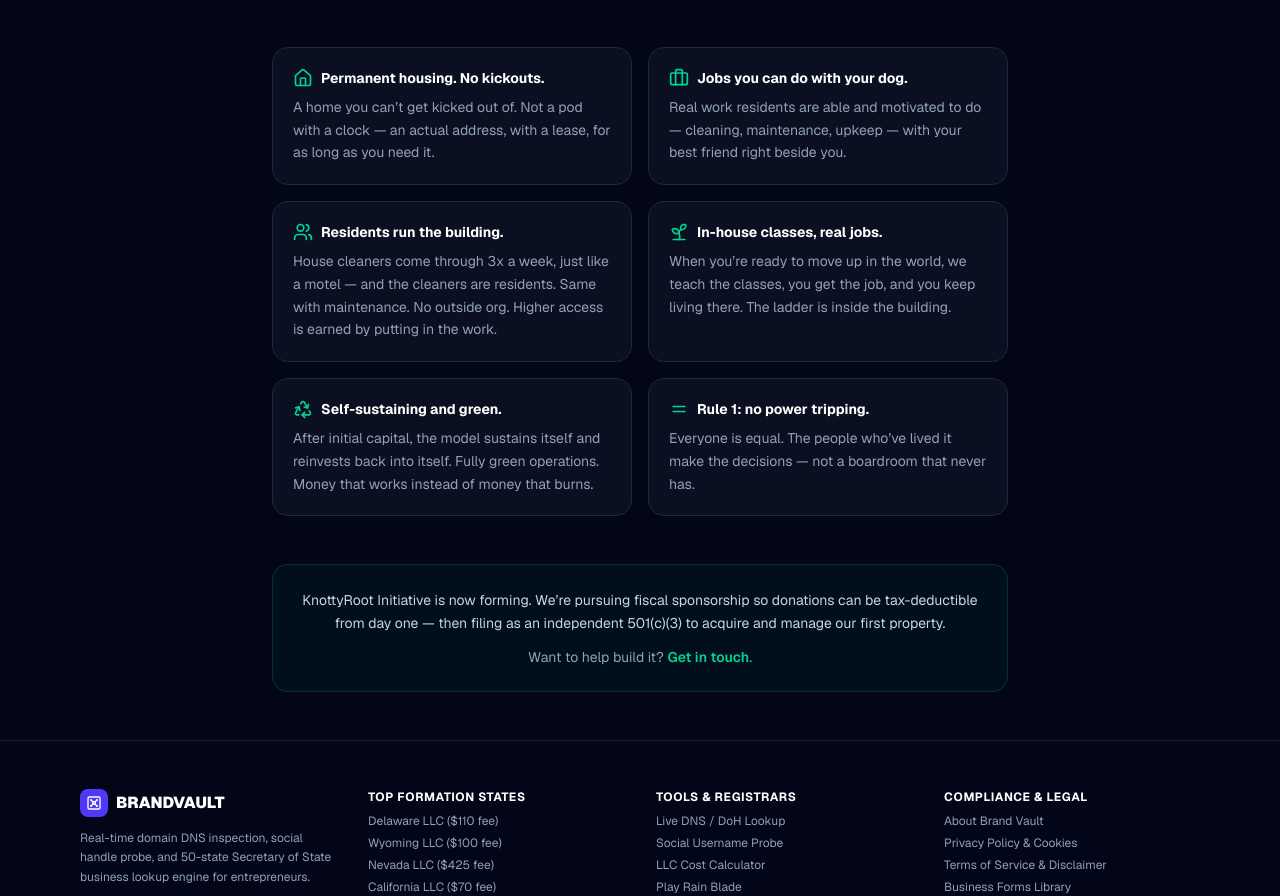
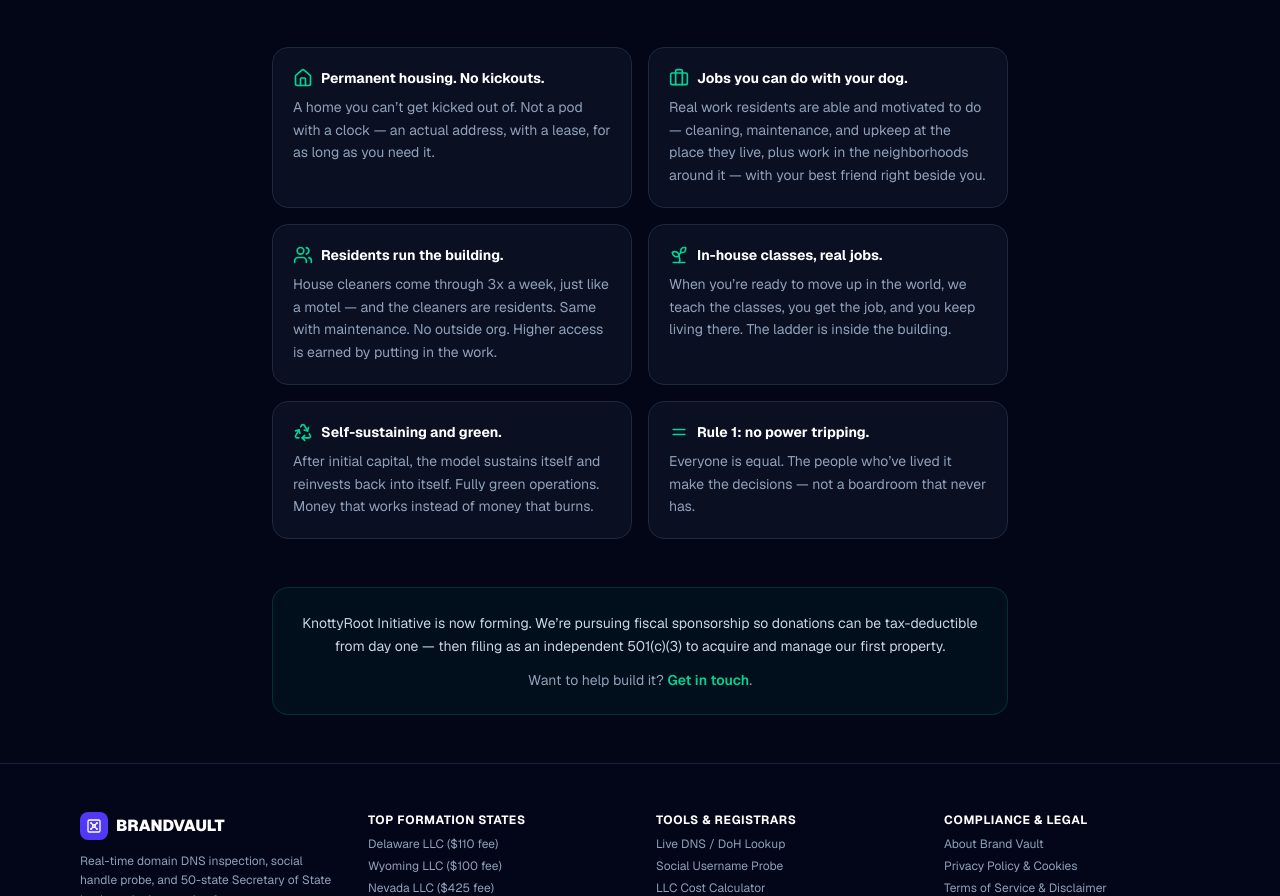
Before and after one commit to frac1ur3d-hash/brand-vault, a Next.js app: page /knottyroot in a window 1280 px wide. Shown: the part 907-1803 px from the top of the page. Built offline with nearby package versions, Linux system fonts and the light colour scheme.

Commit message:
KnottyRoot: jobs at the property + surrounding neighborhoods

```diff
--- a/app/knottyroot/page.tsx
+++ b/app/knottyroot/page.tsx
@@ -16,7 +16,7 @@ const pillars = [
   {
     icon: Briefcase,
     title: 'Jobs you can do with your dog.',
-    body: 'Real work residents are able and motivated to do — cleaning, maintenance, upkeep — with your best friend right beside you.',
+    body: 'Real work residents are able and motivated to do — cleaning, maintenance, and upkeep at the place they live, plus work in the neighborhoods around it — with your best friend right beside you.',
   },
   {
     icon: Users,
```
